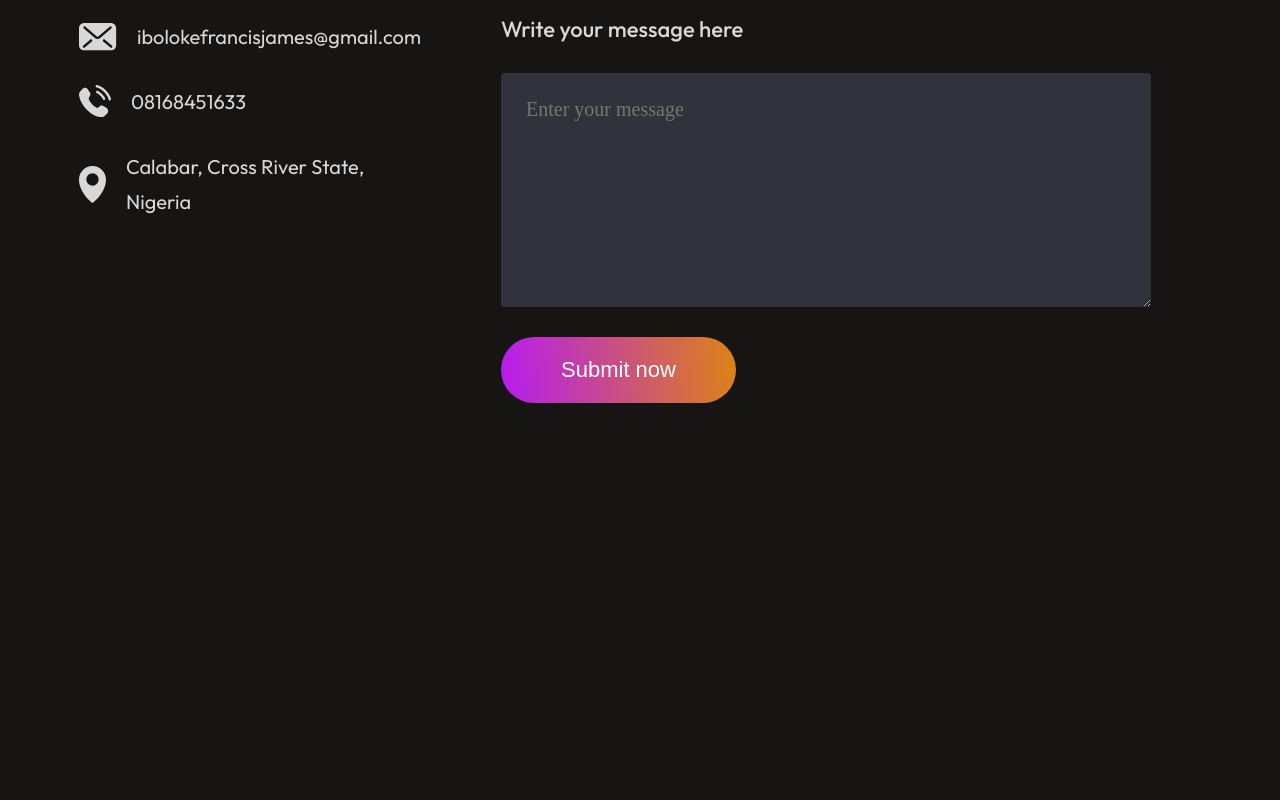
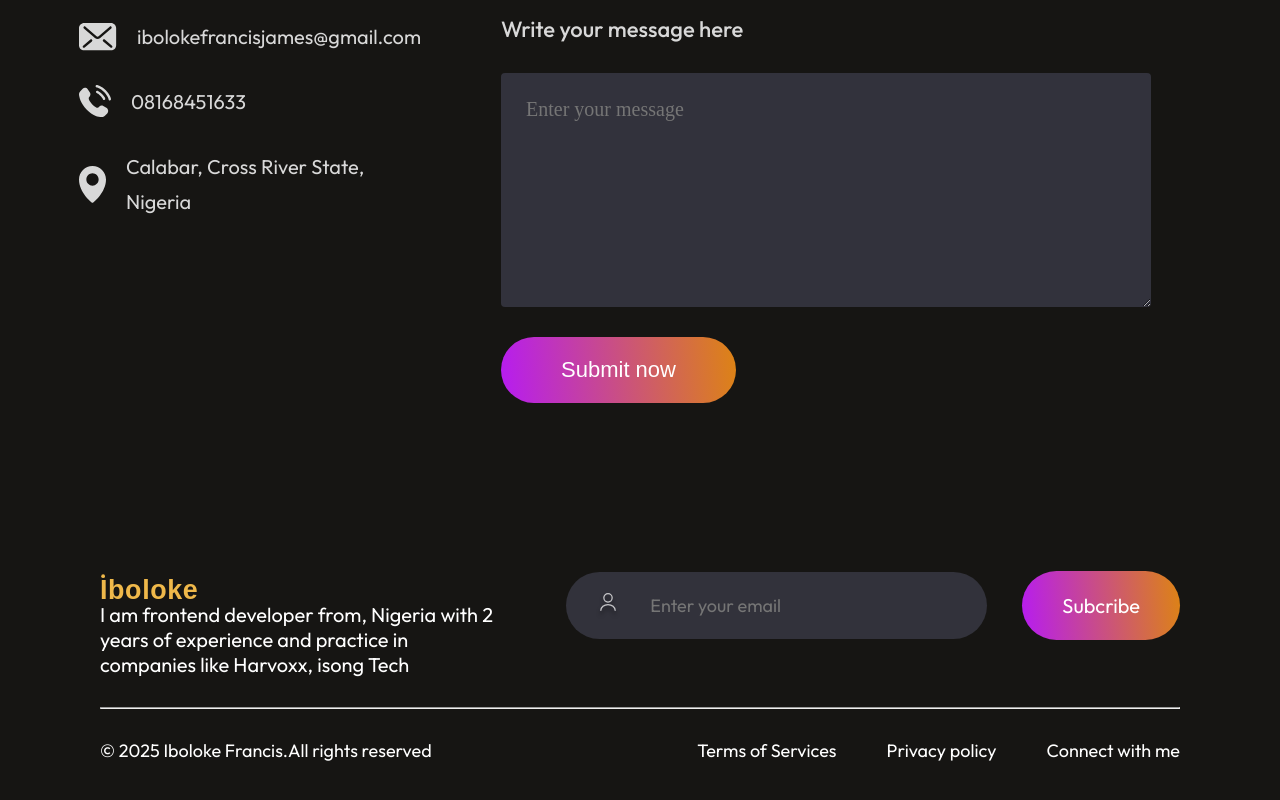
Before and after one commit to Francis6866/portfoliotrial, a React (Vite) app: page / in a window 1280 px wide. Shown: the part 5118-5918 px from the top of the page. Before the commit the page ends 5571 px from the top, so only its background shows below. Built offline with nearby package versions, Linux system fonts and the light colour scheme.

Commit message:
added footer section

```diff
--- a/src/App.jsx
+++ b/src/App.jsx
@@ -5,6 +5,7 @@
 import Services from './components/Service/Services'
 import MyWork from './components/MyWork/MyWork'
 import Contact from './components/Contact/Contact'
+import Footer from './components/Footer/Footer'
 //
 
 const App = () => {
@@ -16,6 +17,7 @@
       <Services />
       <MyWork />
       <Contact />
+      <Footer />
     </div>
   )
 }
--- /dev/null
+++ b/src/components/Footer/Footer.jsx
@@ -0,0 +1,39 @@
+import React from 'react'
+import "./footer.css"
+import footer_logo from "../../assets/logo.svg"
+import user_icon from "../../assets/user_icon.svg"
+
+const Footer = () => {
+  return (
+    <div id='footer' className='footer'>
+      <div className="footer-top">
+        <div className="footer-top-left">
+            <img src={footer_logo} alt="" />
+            <p>I am frontend developer from, Nigeria with 2 years of experience and practice in companies like Harvoxx, isong Tech</p>
+        </div>
+
+        <div className="footer-top-right">
+            <div className="footer-email-input">
+                <img src={user_icon} alt="" />
+                <input type="email" placeholder='Enter your email' />
+            </div>
+            <div className="footer-subscribe">
+                Subcribe
+            </div>
+        </div>
+      </div>
+      <hr />
+
+      <div className="footer-bottom">
+        <p className="footer-bottom-left">&copy; 2025 Iboloke Francis.All rights reserved</p>
+        <div className="footer-bottom-right">
+            <p>Terms of Services</p>
+            <p>Privacy policy</p>
+            <p>Connect with me</p>
+        </div>
+      </div>
+    </div>
+  )
+}
+
+export default Footer
--- /dev/null
+++ b/src/components/Footer/footer.css
@@ -0,0 +1,95 @@
+@import url('https://fonts.googleapis.com/css2?family=Outfit:wght@100..900&display=swap');
+
+.footer{
+    margin: 50px 100px;
+    display: flex;
+    flex-direction: column;
+    gap: 30px;
+}
+
+.footer-top{
+    display: flex;
+    justify-content: space-between;
+}
+
+.footer-top-left p{
+    font-size: 20px;
+    max-width: 400px;
+    margin-top: -55px;
+}
+
+.footer-top-right{
+    display: flex;
+    align-items: center;
+    gap: 35px;
+
+}
+
+.footer-email-input{
+    display: flex;
+    gap: 30px;
+    padding: 20px 30px;
+    border-radius: 50px;
+    background: #32323B;
+    padding-right: 80px;
+}
+
+.footer-email-input input{
+    outline: none;
+    border: none;
+    background: transparent;
+    color: a0a0a0;
+    font-size: 18px;
+    font-family: Outfit;
+}
+
+.footer-subscribe{
+    font-size: 20px;
+    padding: 22px 40px;
+    border-radius: 50px;
+    background: linear-gradient(264deg, #DF8908 -5.09%, #B415FF 106.28%);
+    cursor: pointer;
+    transition: 0.3s;
+}
+
+.footer-bottom{
+    display: flex;
+    justify-content: space-between;
+    font-size: 18px;
+}
+
+.footer-bottom-right{
+    display: flex;
+    gap: 50px;
+    margin-bottom: 50px;
+}
+
+.footer-email-input:hover{
+     border: 2px solid white;
+}
+
+.footer-subscribe:hover{
+    transform: scale(1.1);
+    transition: 0.3s;
+}
+
+@media (max-width: 768px){
+    .footer{
+        margin: 50px 30px;
+    }
+
+    .footer-top{
+        flex-direction: column;
+        gap: 50px;
+    }
+
+    .footer-top-left img{
+        margin-bottom: 20px;
+    }
+
+    .footer-bottom {
+        display: flex;
+        flex-direction: column-reverse;
+        margin-bottom: 50px;
+    }
+}
```
